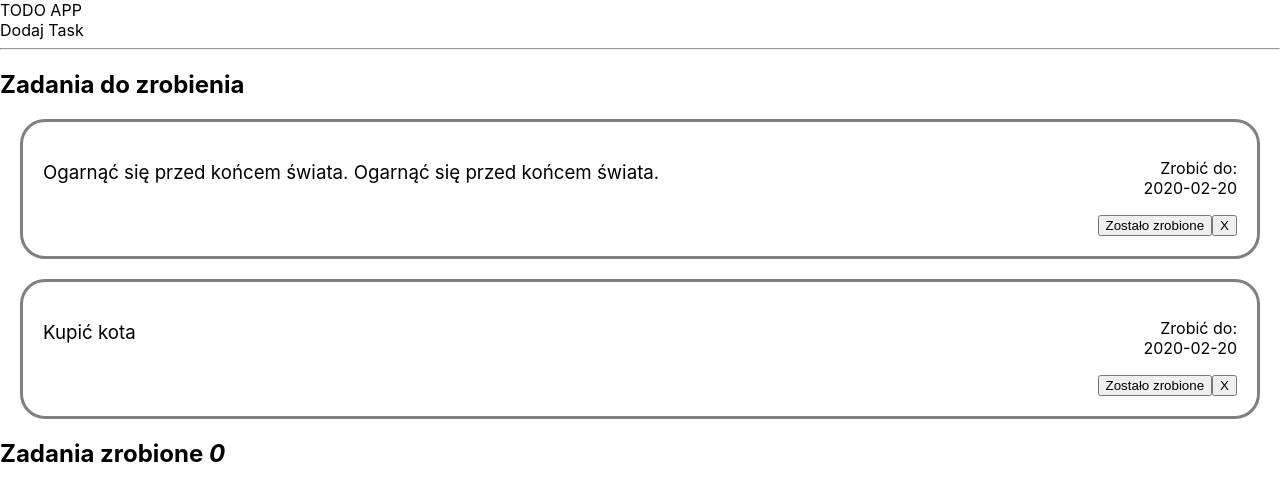
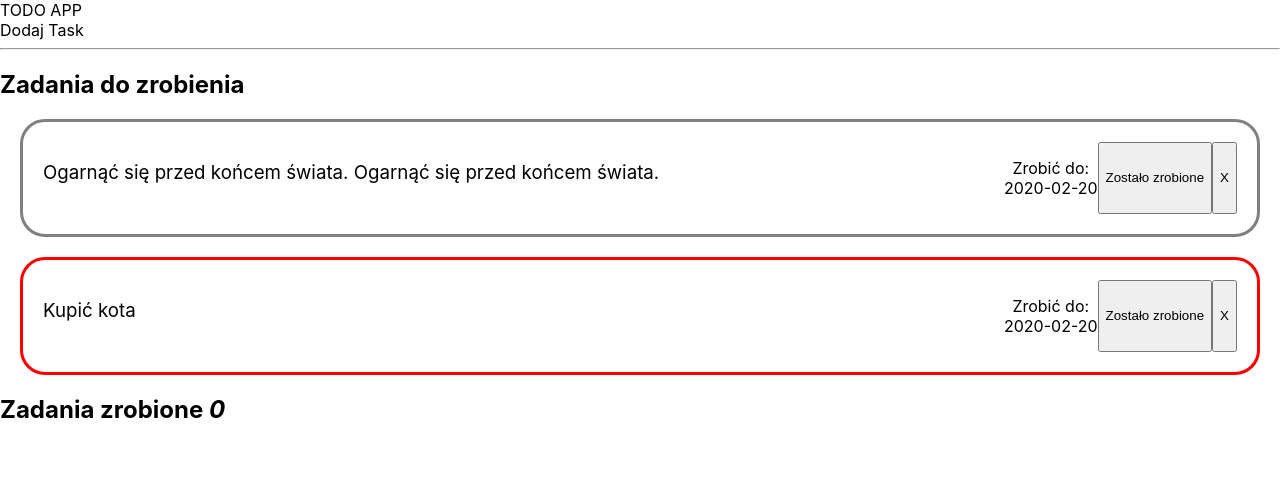
Before and after one commit to rucpata/ToDo_app, a React (Create React App) app: page / in a window 1280 px wide. Shown: the top 500 px of the page. Built offline with nearby package versions, Linux system fonts and the light colour scheme.

Commit message:
important tasks

```diff
--- a/package.json
+++ b/package.json
@@ -3,6 +3,7 @@
   "version": "0.1.0",
   "private": true,
   "dependencies": {
+    "@fortawesome/fontawesome-free": "^5.15.4",
     "@testing-library/jest-dom": "^5.14.1",
     "@testing-library/react": "^11.2.7",
     "@testing-library/user-event": "^12.8.3",
--- a/src/components/App.js
+++ b/src/components/App.js
@@ -12,7 +12,7 @@ class App extends Component {
         id: 0,
         name: 'Ogarnąć się przed końcem świata. Ogarnąć się przed końcem świata.',
         date: '2020-02-20',
-        important: true,
+        important: false,
         active: true,
         finishDate: null
       },
--- a/src/components/Task.css
+++ b/src/components/Task.css
@@ -10,8 +10,15 @@
 .taskname{
     font-weight: normal;
     flex: 2;
+
 }
 .taskrest{
-    text-align: right;
+    text-align: center;
+    display: flex;
     flex: 1;
+    justify-content: end;
 }
+
+.taskrest button{
+    max-height: 100%;
+}
--- a/src/components/Task.js
+++ b/src/components/Task.js
@@ -1,23 +1,45 @@
 import React from 'react'
 import './Task.css'
 
+
 const Task = props => {
 
-    const {name, date, id} = props.task
+    const style = {
+        border: '3px red solid',
+    }
+
+    const {name, date, id, active, important, finishDate} = props.task
     // const {delete, change} = props
+
+    if(active){
         return(
             <>
-        <div className='task'>
+                <div className='task' style={important ? style : null}>
                     <h3 className='taskname'>{name}</h3>
                     <div className='taskrest'>
                         <p>Zrobić do: <br/>{date}</p>
                         <button onClick={() => props.change(id)}>Zostało zrobione</button>
                         <button onClick={() => props.delete(id)}>X</button>
+
                     </div>
                 </div>
             </>
-
         )
+    } else {
+        const finishTime = new Date(finishDate).toLocaleString()
+        return (
+            <>
+                <div className='task' style={important ? style : null}>
+                    <h3 className='taskname'>{name}</h3>
+                    <div className='taskrest'>
+                        <p>Zrobić do: <br/>{date}</p>
+                        <p>Potwierdzenie wykonania: {finishTime}</p>
+                        <button onClick={() => props.delete(id)}>X</button>
+                    </div>
+                </div>
+            </>
+        )
+    }
 }
 
 export default Task;
```
Also changed, not shown: src/components/trash.svg (added), 1 other file (tests, documents, lock files or other folders). Lines whose indentation alone changed are shown as unchanged.
